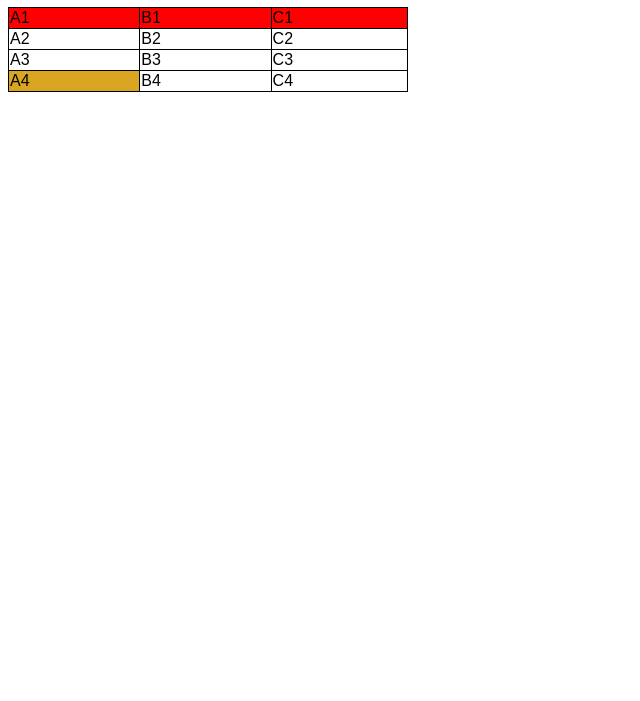
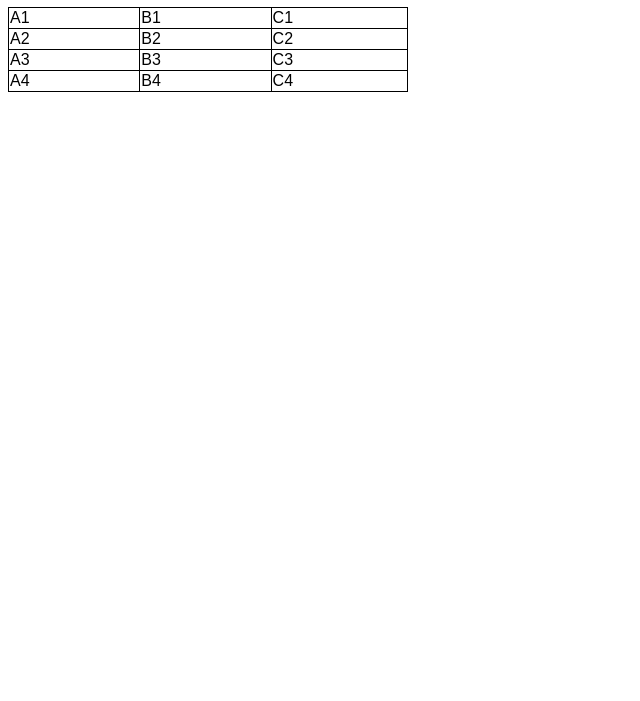
Before and after one commit to GuiRwis/html-css, a plain HTML site: page exercicios/ex023/tabela001.html in a window 1280 px wide. Shown: the part 99-800 px from the top of the page, without its empty margins (0-640 px from the left). Drawn offline with Linux system fonts and the light colour scheme.

Commit message:
Update tabela001.html

```diff
--- a/exercicios/ex023/tabela001.html
+++ b/exercicios/ex023/tabela001.html
@@ -12,25 +12,17 @@
         table{
             width: 400px;
             border-collapse: collapse;
-
-        }
-        tr.linha1{
-            background-color: red;
         }
         td{
             border: 1px solid black;
+        }
 
-        }
-        td.dado{
-
-            background-color: goldenrod;
-        }
     </style>
 </head>
 <body>
     <h1>minha tabela</h1>
     <table>
-        <tr class="linha1">                         <!--primeira linha-->
+        <tr>                                        <!--primeira linha-->
             <td>A1</td>
             <td>B1</td>
             <td>C1</td>
@@ -47,7 +39,7 @@
 
         </tr>
         <tr>                                        <!--quarta linha-->
-            <td class="dado">A4</td>
+            <td>A4</td>
             <td>B4</td>
             <td>C4</td>
 
```
